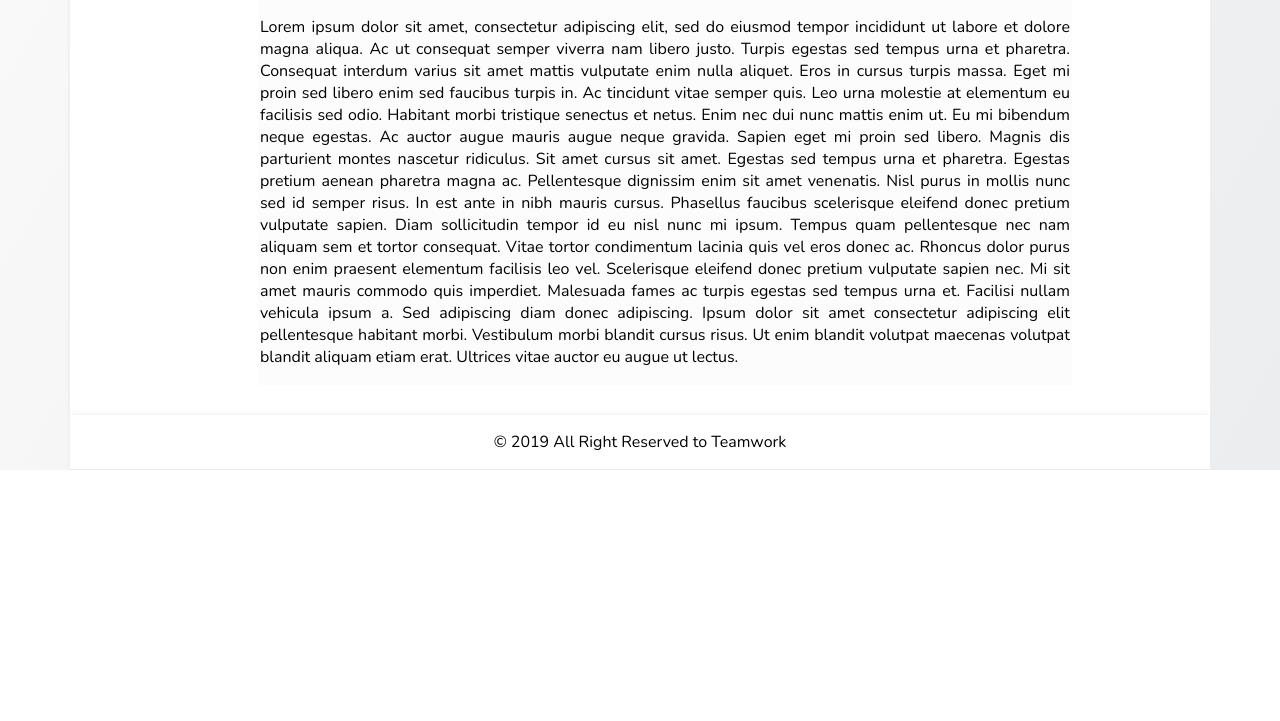
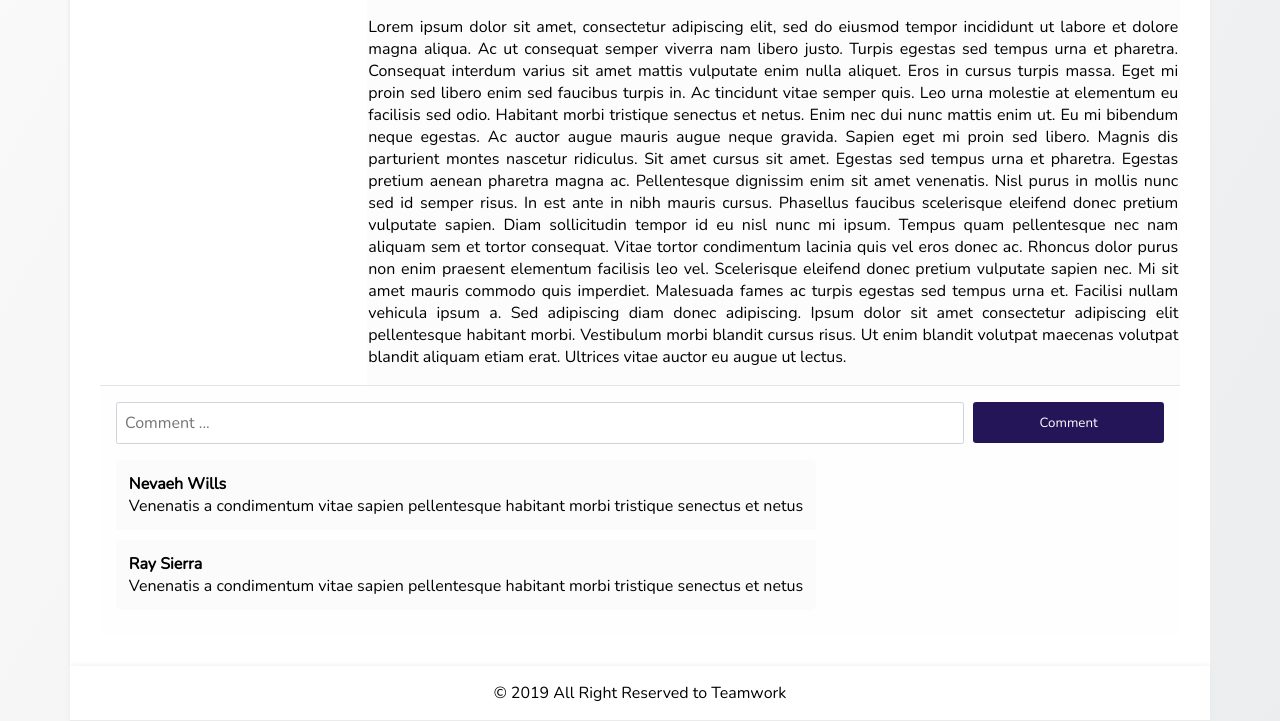
Before and after one commit to hirwaf/teamwork, a plain HTML site: page UI/pages/readArticle.html in a window 1280 px wide. Shown: the part 539-1260 px from the top of the page. Before the commit the page ends 1009 px from the top, so only its background shows below. Drawn offline with nearby package versions, Linux system fonts and the light colour scheme.

Commit message:
feature(comment):Design Comment feature

```diff
--- a/UI/css/user_styles.css
+++ b/UI/css/user_styles.css
@@ -4,7 +4,7 @@
     background-color: rgba(0, 0, 0, .05) !important;
 }
 
-.share-article form textarea ,
+.share-article form textarea,
 .edit-article form textarea {
     width: 99%;
     padding: 0.5em 0 0.5em 0.5em;
@@ -79,10 +79,11 @@
 }
 
 .available-articles article .footer {
-    border-top: 1px solid rgba(0,0,0,.05);
+    border-top: 1px solid rgba(0, 0, 0, .05);
     padding: 0 .3em;
     height: 40px;
 }
+
 .available-articles article .footer .article-info {
     font-size: small;
     padding-top: .25rem;
@@ -99,39 +100,96 @@
     text-align: center;
     vertical-align: middle;
 }
+
 .available-articles article .footer .menu i {
     font-weight: 300;
 }
 
 .read-article main article {
-    background-color: rgba(0,0,0,.01);
+    background-color: rgba(0, 0, 0, .01);
     padding: 0.11rem;
     word-wrap: break-spaces;
 }
+
 .read-article main article header {
-    background-color: rgba(0,0,0,0.02);
+    background-color: rgba(0, 0, 0, 0.02);
     margin: 0 0 0 0;
     border-radius: .2em .2em 0 0;
     padding: 1.5em 1em;
     font-size: .9rem;
 }
+
 .read-article main article header .author span {
     font-weight: 600;
     font-size: .95rem;
 }
+
 .read-article main article img {
     max-width: 100%;
     max-height: 60vh;
     border-radius: 0 0 .2em .2em;
 }
+
 .read-article main article h1 {
     text-align: center;
     padding: 0 0;
     margin: .15rem 0;
 }
+
 .read-article main article p {
     text-align: justify;
 }
+
 .read-article main .info-holder {
     top: 15em;
 }
+
+.read-article main .comment-holder {
+    background-color: rgba(0, 0, 0, .004);
+    height: auto;
+    padding: 1rem;
+    border-top: 1px solid rgba(0, 0, 0, .1);
+}
+
+.read-article main .comment-holder .field {
+    width: 80%;
+}
+
+.read-article main .comment-holder button {
+    width: 18.2%;
+    height: 2.55rem;
+}
+
+.read-article main .comment-holder .comments {
+    max-height: 20rem;
+    width: 100%;
+    padding-top: 1em;
+    overflow-y: auto;
+}
+
+.read-article main .comment-holder .comments .item {
+    background-color: rgba(0,0,0,.01);
+    padding: .8em;
+}
+
+.read-article main .comment-holder .comments .item:first-child {
+    border-radius: .3em .3em 0 0;
+}
+
+.read-article main .comment-holder .comments .item:last-child {
+    border-radius: 0 0 .3em .3em;
+}
+
+.read-article main .comment-holder .comments .item p {
+    margin: 0 0;
+    text-align: left;
+    word-wrap: break-spaces;
+}
+
+.read-article main .comment-holder .comments .item b {
+    margin: 0 0;
+}
+
+.budge {
+    font-weight: 500;
+}
--- a/UI/pages/readArticle.html
+++ b/UI/pages/readArticle.html
@@ -13,9 +13,9 @@
         <div class="flex flex-row right space-evenly">
         </div>
     </footer>
-    <main class="flex flex-row space-between color-white shadow padding-30">
+    <main class="flex flex-row color-white space-between shadow padding-30">
         <div class="width-5 sticky-top info-holder">
-            &nbsp;
+            <a href="#comments" class="button">Comments <span class="budge">2</span></a>
         </div>
         <article class="flex flex-column width-75">
             <header class="flex flex-row space-between">
@@ -48,7 +48,25 @@
                 Ultrices vitae auctor eu augue ut lectus.
             </p>
         </article>
-        <div>&nbsp;</div>
+        <div class="flex flex-row comment-holder space-between" id="comments">
+            <form action="" class="flex flex-row space-between width-100">
+                <div class="field">
+                    <input type="text" name="comment" id="“comment"
+                           placeholder="Comment ...">
+                </div>
+                <button type="submit" class="button primary-color">Comment</button>
+            </form>
+            <div class="comments flex flex-row">
+                <div class="item margin-bottom-10">
+                    <b>Nevaeh Wills</b>
+                    <p>Venenatis a condimentum vitae sapien pellentesque habitant morbi tristique senectus et netus</p>
+                </div>
+                <div class="item margin-bottom-10">
+                    <b>Ray Sierra</b>
+                    <p>Venenatis a condimentum vitae sapien pellentesque habitant morbi tristique senectus et netus</p>
+                </div>
+            </div>
+        </div>
     </main>
     <footer class="flex flex-row content-center">
         <div class="">© 2019 All Right Reserved to Teamwork</div>
```
